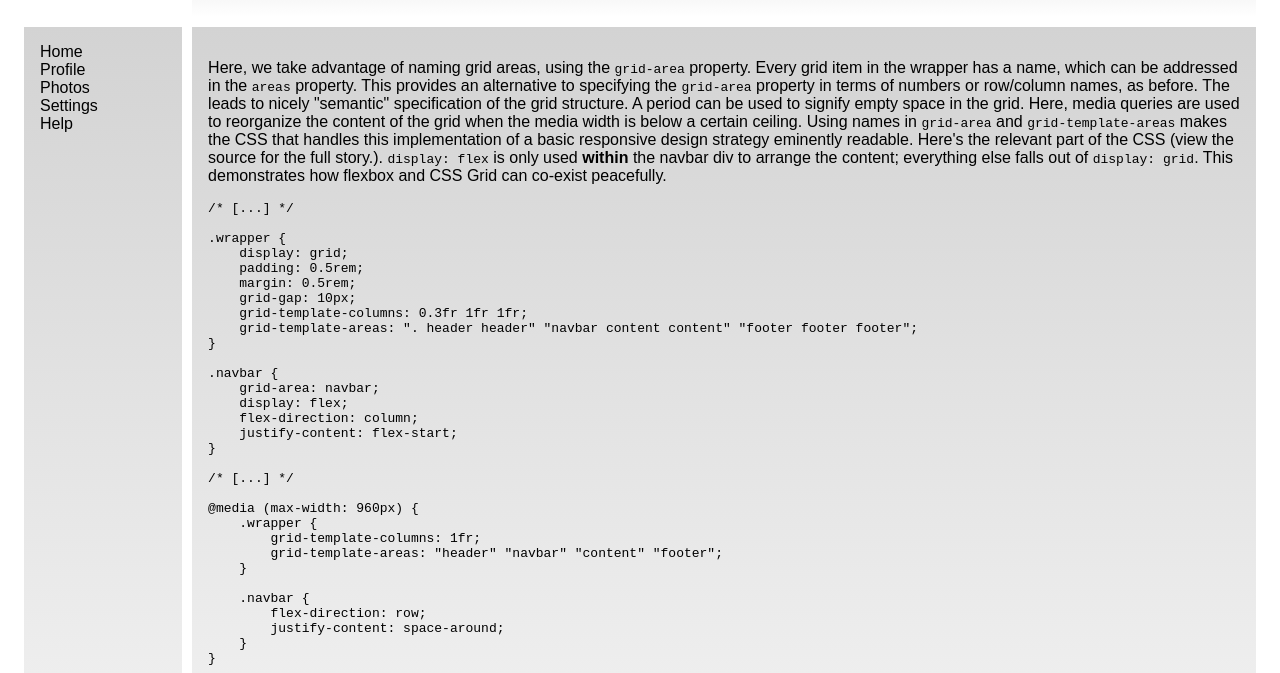
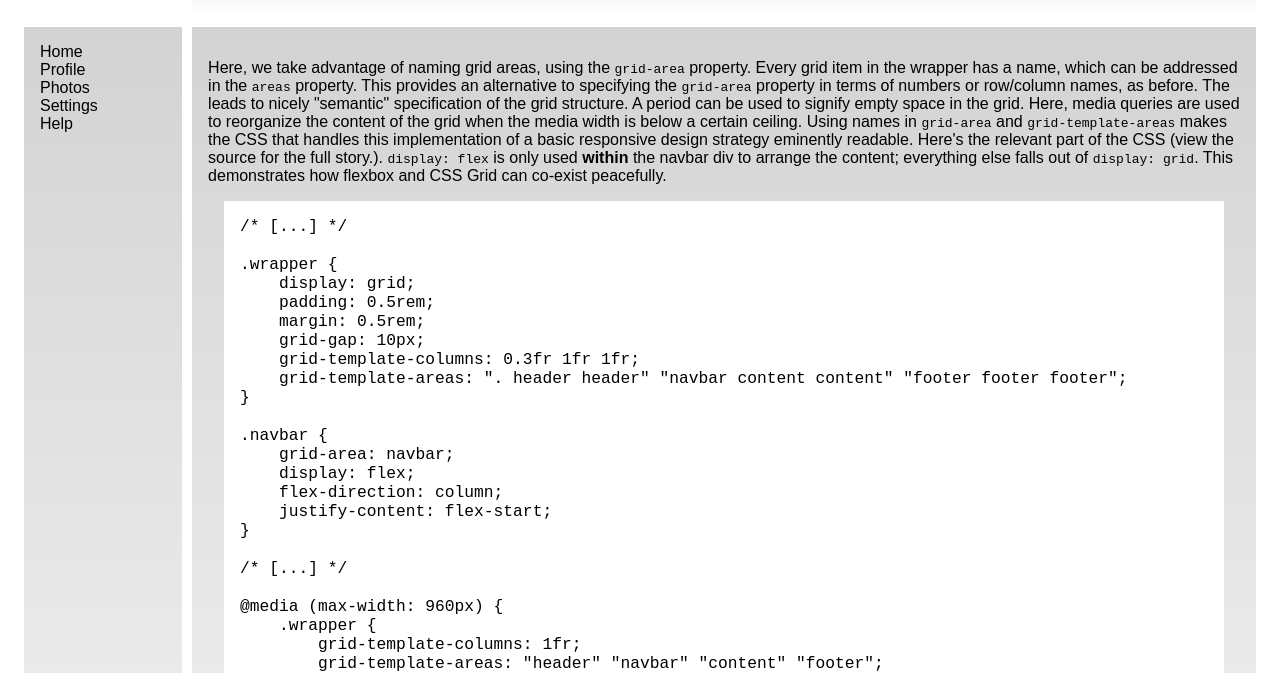
Before and after one commit to eamonnbell/css-grid-experiments, a plain HTML site: page experiment5.html in a window 1280 px wide. Shown: the part 111-784 px from the top of the page. Drawn offline with Linux system fonts and the light colour scheme.

Commit message:
Nice-ify pre.

```diff
--- a/experiment5.html
+++ b/experiment5.html
@@ -18,6 +18,13 @@
             grid-gap: 10px;
             grid-template-columns: 0.3fr 1fr 1fr;
             grid-template-areas: ". header header" "navbar content content" "footer footer footer";
+        }
+
+        pre {
+            background: white;
+            margin: 1rem;
+            padding: 1rem;
+            font-size: 125%;
         }
 
         .wrapper>* {
```
